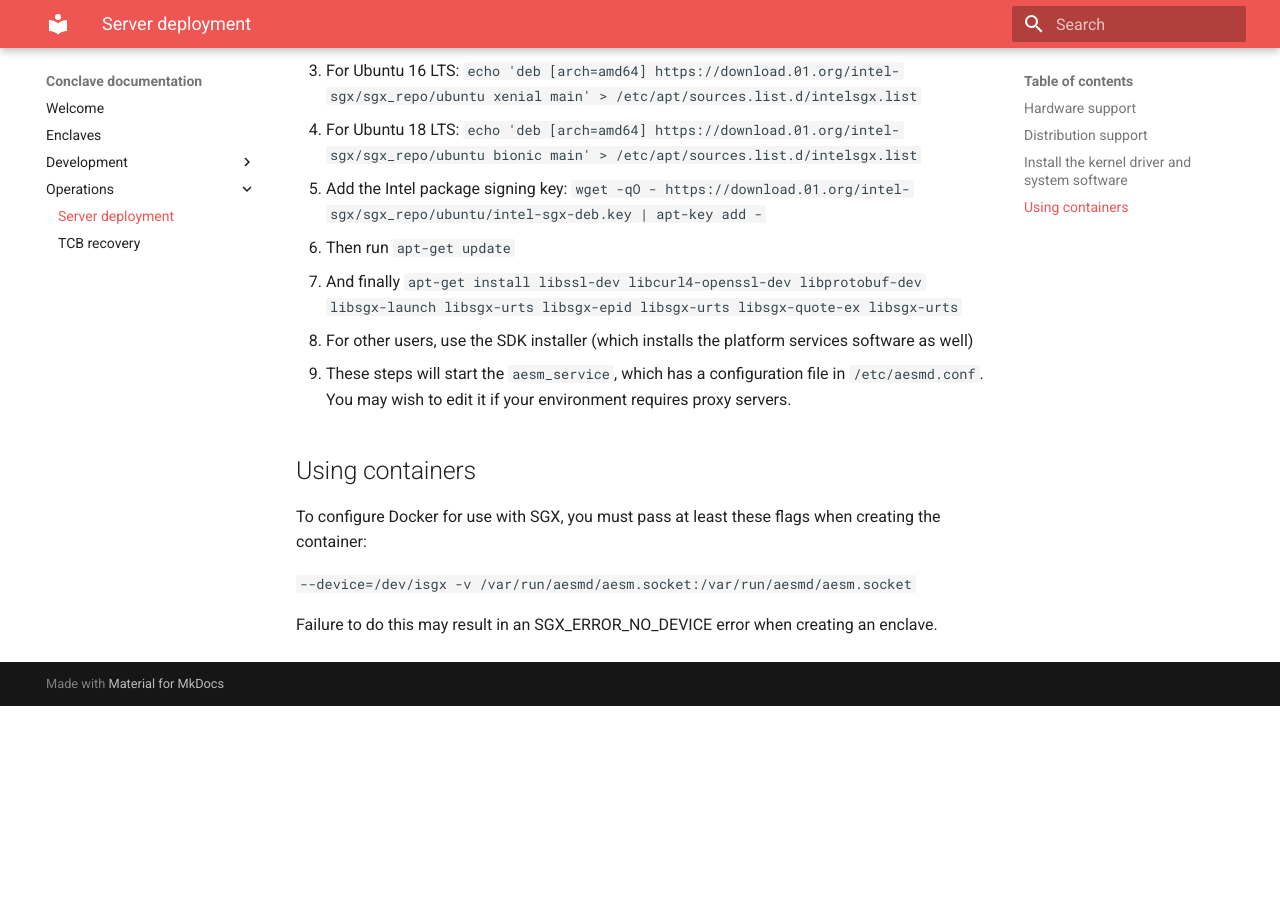
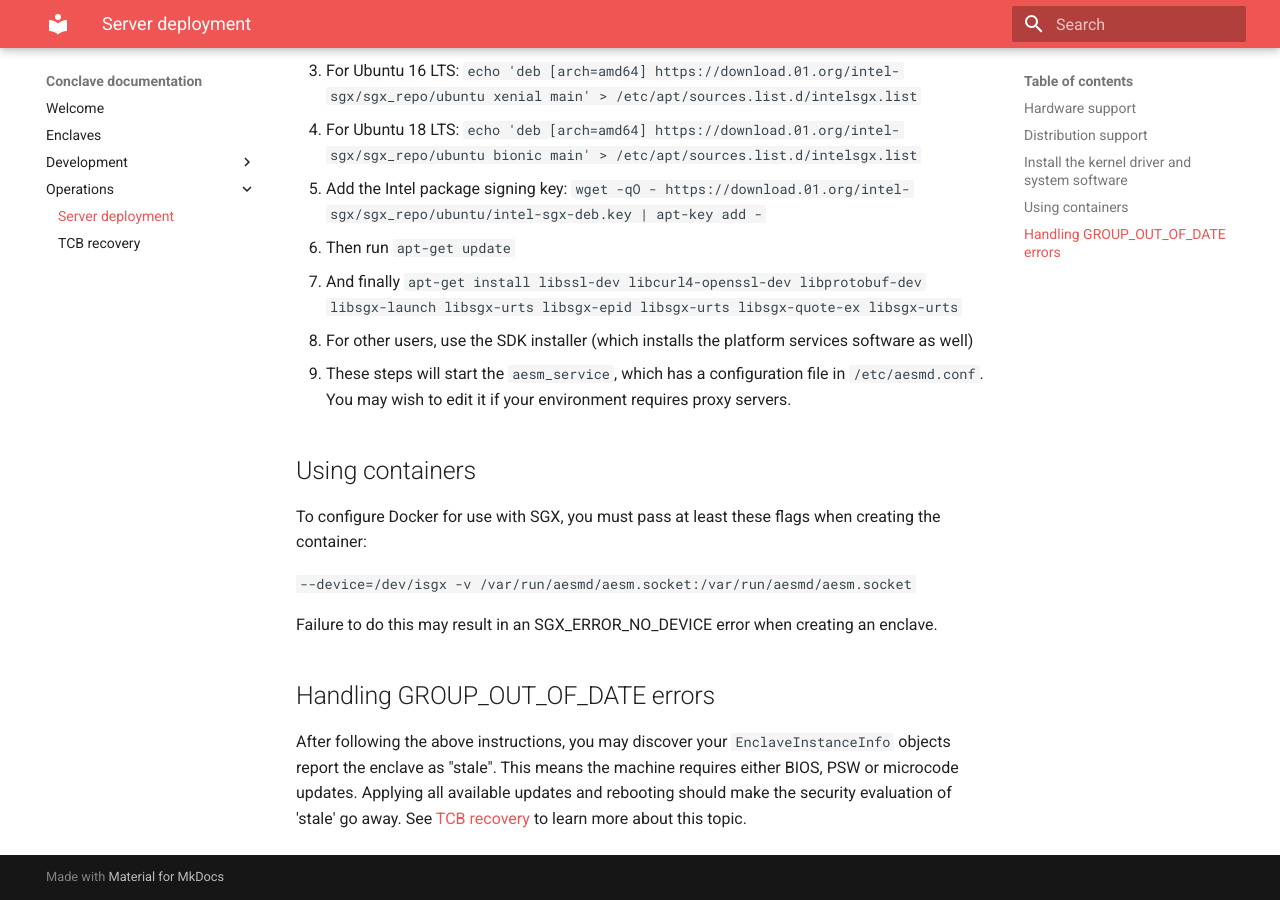
Before and after one commit to R3Conclave/conclave-core-sdk, an MkDocs documentation site: the page built from docs/docs/machine-setup.md, in a window 1280 px wide and 900 px high, scrolled down 1854 px. Built offline with MkDocs 1.6.1 and Material for MkDocs 9.7.7, drawn with Linux system fonts in a browser that asks for light colours; before the commit the page ends 2560 px from its top, so only the background shows below that.

Commit message:
Briefly mention GROUP_OUT_OF_DATE errors.

```diff
--- a/docs/docs/machine-setup.md
+++ b/docs/docs/machine-setup.md
@@ -82,3 +82,10 @@ To configure Docker for use with SGX, you must pass at least these flags when cr
 Failure to do this may result in an SGX_ERROR_NO_DEVICE error when creating an enclave.
 
 <!--- TODO: We should offer a machine setup test tool here or use the one from Fortanix -->
+
+## Handling GROUP_OUT_OF_DATE errors
+
+After following the above instructions, you may discover your `EnclaveInstanceInfo` objects report the enclave as
+"stale". This means the machine requires either BIOS, PSW or microcode updates. Applying all available updates and
+rebooting should make the security evaluation of 'stale' go away. See [TCB recovery](tcb-recovery.md) to learn more
+about this topic.
```
